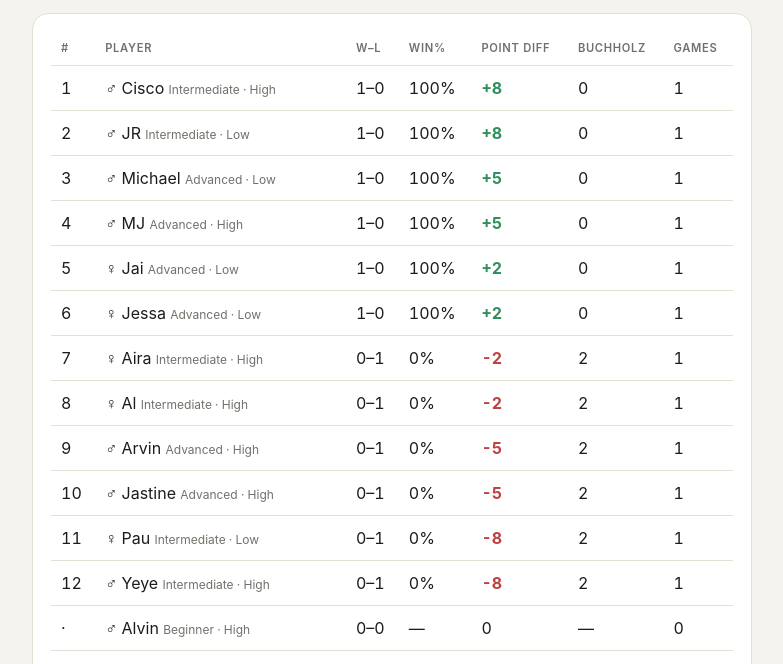
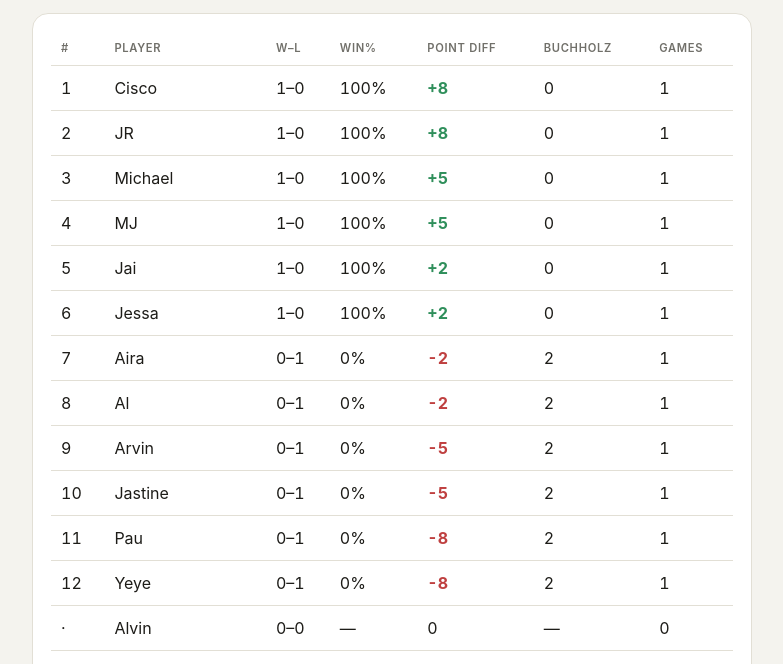
Before and after one commit to mjmatibag/badminton-standings, a plain HTML site: page index.html in a window 1280 px wide. Shown: the part 119-783 px from the top of the page, without its empty margins (248-1031 px from the left). Drawn offline with Linux system fonts and the light colour scheme.

Commit message:
Compile all exports w/ match dedupe; drop icons+levels from page
- build-standings.js now merges every export in exports/, deduping
  matches by id, so multiple uploads only contribute their increments;
  standings target the latest session with data (falls back to the most
  recent ended session after End session, so the podium survives)
- shareable page: removed gender icons and level labels from the table

Co-Authored-By: Claude Code <noreply@anthropic.com>

```diff
--- a/index.html
+++ b/index.html
@@ -59,7 +59,6 @@ tr:last-child td{border-bottom:0}
 td.nm{white-space:normal;min-width:0}
 .pos{color:var(--good);font-weight:700}
 .neg{color:var(--bad);font-weight:700}
-.lvl{color:var(--muted);font-size:.75rem}
 .podium{display:flex;gap:14px;justify-content:center;align-items:flex-end;margin:22px 0 4px;flex-wrap:wrap}
 .pod{background:var(--surface);border:1px solid var(--line);border-radius:18px;
   padding:20px 26px;text-align:center;min-width:168px;display:flex;flex-direction:column;gap:6px}
@@ -87,10 +86,6 @@ td.nm{white-space:normal;min-width:0}
 
 <script>
 const esc = s => String(s ?? '').replace(/[&<>"']/g, c => ({'&':'&amp;','<':'&lt;','>':'&gt;','"':'&quot;',"'":'&#39;'}[c]));
-const gi = g => g==='male' ? '♂' : g==='female' ? '♀' : '';
-const lvl = k => ({'beginner-low':'Beginner · Low','beginner-high':'Beginner · High',
-  'intermediate-low':'Intermediate · Low','intermediate-high':'Intermediate · High',
-  'advanced-low':'Advanced · Low','advanced-high':'Advanced · High'}[k] || '');
 const MEDALS = ['🥇','🥈','🥉'], PCLS = ['p1','p2','p3'];
 
 function fmtDate(ts){
@@ -108,7 +103,7 @@ function tableHTML(rows, ended){
     <tr><th>#</th><th class="nm">Player</th><th>W–L</th><th>Win%</th><th>Point diff</th><th>Buchholz</th><th>Games</th></tr>
     ${rows.map((r,i) => `<tr>
       <td>${ended && r.games > 0 && i < 3 ? MEDALS[i] : (r.games > 0 ? i+1 : '·')}</td>
-      <td class="nm">${gi(r.gender)} ${esc(r.name)} <span class="lvl">${esc(lvl(r.level))}</span></td>
+      <td class="nm">${esc(r.name)}</td>
       <td>${r.wins}–${r.losses}</td>
       <td>${r.games ? Math.round(r.winRate*100)+'%' : '—'}</td>
       <td class="${r.pd>0?'pos':r.pd<0?'neg':''}">${r.pd>0?'+':''}${r.pd}</td>
--- a/standings.json
+++ b/standings.json
@@ -1,14 +1,12 @@
 {
   "sample": false,
   "ended": false,
-  "updated": 1795791630841,
+  "updated": 1795791988152,
   "sessionDate": 1795791000225,
   "champions": [],
   "rows": [
     {
       "name": "Cisco",
-      "gender": "male",
-      "level": "intermediate-high",
       "games": 1,
       "wins": 1,
       "losses": 0,
@@ -18,8 +16,6 @@
     },
     {
       "name": "JR",
-      "gender": "male",
-      "level": "intermediate-low",
       "games": 1,
       "wins": 1,
       "losses": 0,
@@ -29,8 +25,6 @@
     },
     {
       "name": "Michael",
-      "gender": "male",
-      "level": "advanced-low",
       "games": 1,
       "wins": 1,
       "losses": 0,
@@ -40,8 +34,6 @@
     },
     {
       "name": "MJ",
-      "gender": "male",
-      "level": "advanced-high",
       "games": 1,
       "wins": 1,
       "losses": 0,
@@ -51,8 +43,6 @@
     },
     {
       "name": "Jai",
-      "gender": "female",
-      "level": "advanced-low",
       "games": 1,
       "wins": 1,
       "losses": 0,
@@ -62,8 +52,6 @@
     },
     {
       "name": "Jessa",
-      "gender": "female",
-      "level": "advanced-low",
       "games": 1,
       "wins": 1,
       "losses": 0,
@@ -73,8 +61,6 @@
     },
     {
       "name": "Aira",
-      "gender": "female",
-      "level": "intermediate-high",
       "games": 1,
       "wins": 0,
       "losses": 1,
@@ -84,8 +70,6 @@
     },
     {
       "name": "Al",
-      "gender": "female",
-      "level": "intermediate-high",
       "games": 1,
       "wins": 0,
       "losses": 1,
@@ -95,8 +79,6 @@
     },
     {
       "name": "Arvin",
-      "gender": "male",
-      "level": "advanced-high",
       "games": 1,
       "wins": 0,
       "losses": 1,
@@ -106,8 +88,6 @@
     },
     {
       "name": "Jastine",
-      "gender": "male",
-      "level": "advanced-high",
       "games": 1,
       "wins": 0,
       "losses": 1,
@@ -117,8 +97,6 @@
     },
     {
       "name": "Pau",
-      "gender": "female",
-      "level": "intermediate-low",
       "games": 1,
       "wins": 0,
       "losses": 1,
@@ -128,8 +106,6 @@
     },
     {
       "name": "Yeye",
-      "gender": "male",
-      "level": "intermediate-high",
       "games": 1,
       "wins": 0,
       "losses": 1,
@@ -139,8 +115,6 @@
     },
     {
       "name": "Alvin",
-      "gender": "male",
-      "level": "beginner-high",
       "games": 0,
       "wins": 0,
       "losses": 0,
@@ -150,8 +124,6 @@
     },
     {
       "name": "Arian",
-      "gender": "female",
-      "level": "intermediate-low",
       "games": 0,
       "wins": 0,
       "losses": 0,
@@ -161,8 +133,6 @@
     },
     {
       "name": "Cha",
-      "gender": "female",
-      "level": "intermediate-low",
       "games": 0,
       "wins": 0,
       "losses": 0,
@@ -172,8 +142,6 @@
     },
     {
       "name": "Janine",
-      "gender": "female",
-      "level": "intermediate-low",
       "games": 0,
       "wins": 0,
       "losses": 0,
@@ -183,8 +151,6 @@
     },
     {
       "name": "Joco",
-      "gender": "male",
-      "level": "advanced-high",
       "games": 0,
       "wins": 0,
       "losses": 0,
@@ -194,8 +160,6 @@
     },
     {
       "name": "Jonah",
-      "gender": "female",
-      "level": "beginner-high",
       "games": 0,
       "wins": 0,
       "losses": 0,
@@ -205,8 +169,6 @@
     },
     {
       "name": "Kenneth",
-      "gender": "male",
-      "level": "intermediate-high",
       "games": 0,
       "wins": 0,
       "losses": 0,
@@ -216,8 +178,6 @@
     },
     {
       "name": "Maymay",
-      "gender": "female",
-      "level": "intermediate-low",
       "games": 0,
       "wins": 0,
       "losses": 0,
@@ -227,8 +187,6 @@
     },
     {
       "name": "Mike",
-      "gender": "male",
-      "level": "advanced-low",
       "games": 0,
       "wins": 0,
       "losses": 0,
@@ -238,8 +196,6 @@
     },
     {
       "name": "Mommy Ruby",
-      "gender": "female",
-      "level": "beginner-high",
       "games": 0,
       "wins": 0,
       "losses": 0,
@@ -249,8 +205,6 @@
     },
     {
       "name": "Nana",
-      "gender": "female",
-      "level": "beginner-low",
       "games": 0,
       "wins": 0,
       "losses": 0,
@@ -260,8 +214,6 @@
     },
     {
       "name": "Omar",
-      "gender": "male",
-      "level": "beginner-high",
       "games": 0,
       "wins": 0,
       "losses": 0,
@@ -271,8 +223,6 @@
     },
     {
       "name": "Rene",
-      "gender": "male",
-      "level": "intermediate-low",
       "games": 0,
       "wins": 0,
       "losses": 0,
```
Also changed, not shown: build-standings.js (+59 -25 lines), 1 other file.
